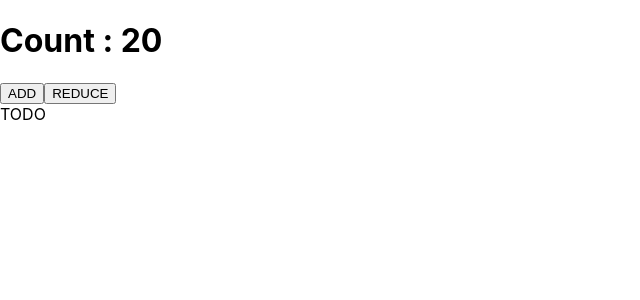
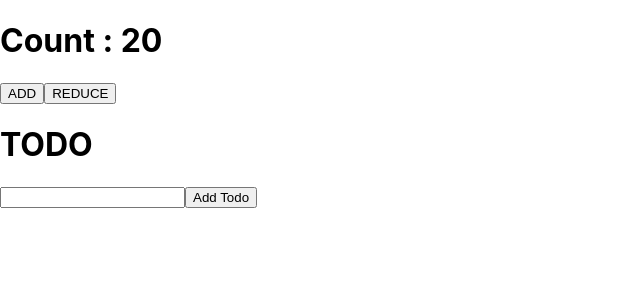
Before and after one commit to ankitsng0007/AnkitRepo, a React (Create React App) app in the folder RCT-211/Day-4/todo-app/: page / in a window 1280 px wide. Shown: the top 300 px of the page, without its empty margins (0-640 px from the left). Built offline with nearby package versions, Linux system fonts and the light colour scheme.

Commit message:
todo added

```diff
--- a/RCT-211/Day-4/todo-app/src/Component/Todo.jsx
+++ b/RCT-211/Day-4/todo-app/src/Component/Todo.jsx
@@ -1,9 +1,11 @@
 import React from 'react';
+import TodoInput from './TodoInput';
 
 function Todo() {
   return (
     <div>
-      TODO
+      <h1>TODO</h1>
+      <TodoInput/>
     </div>
   );
 }
--- /dev/null
+++ b/RCT-211/Day-4/todo-app/src/Component/TodoInput.jsx
@@ -0,0 +1,12 @@
+import React from 'react';
+
+function TodoInput() {
+  return (
+    <div>
+      <input />
+      <button>Add Todo</button>
+    </div>
+  );
+}
+
+export default TodoInput;
```
